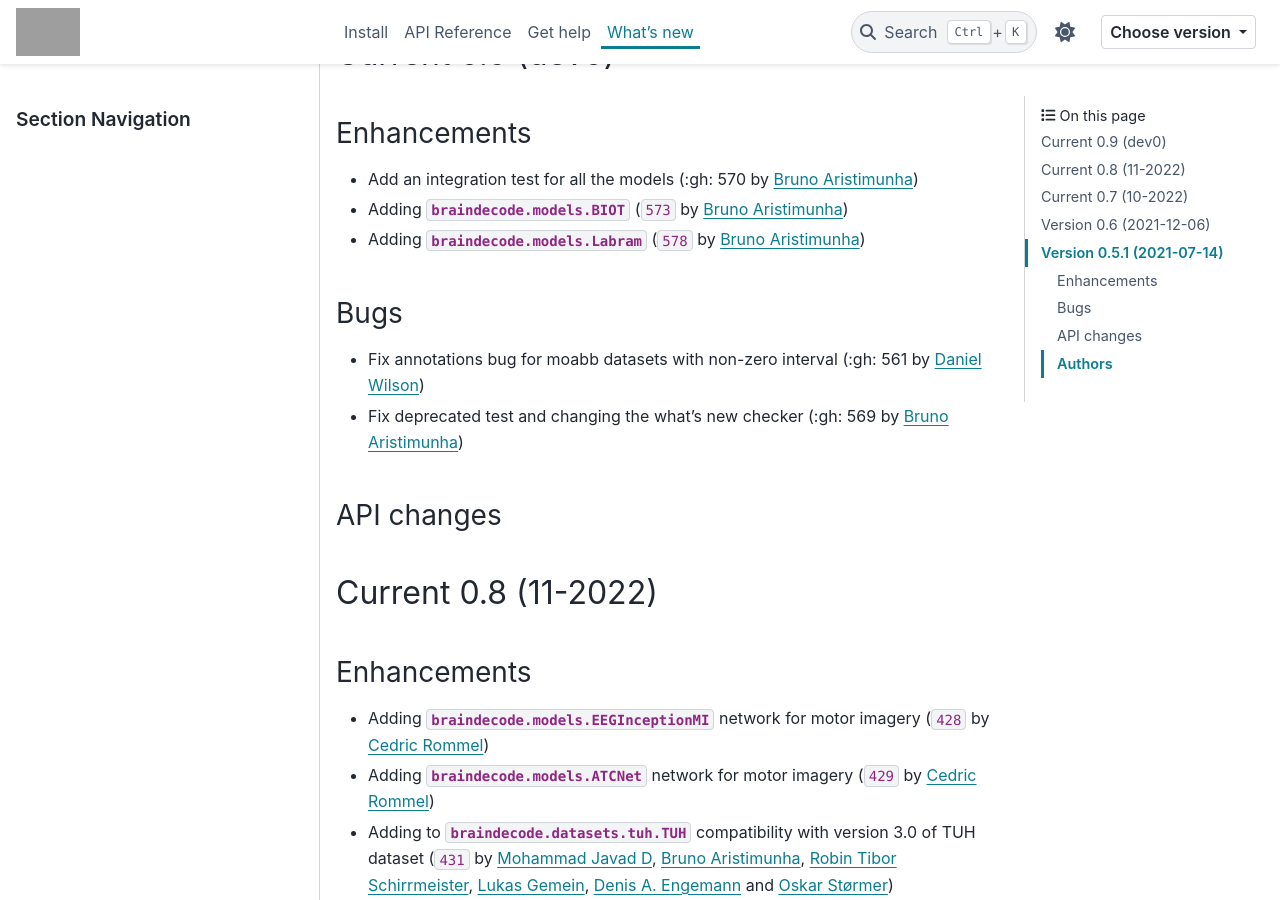
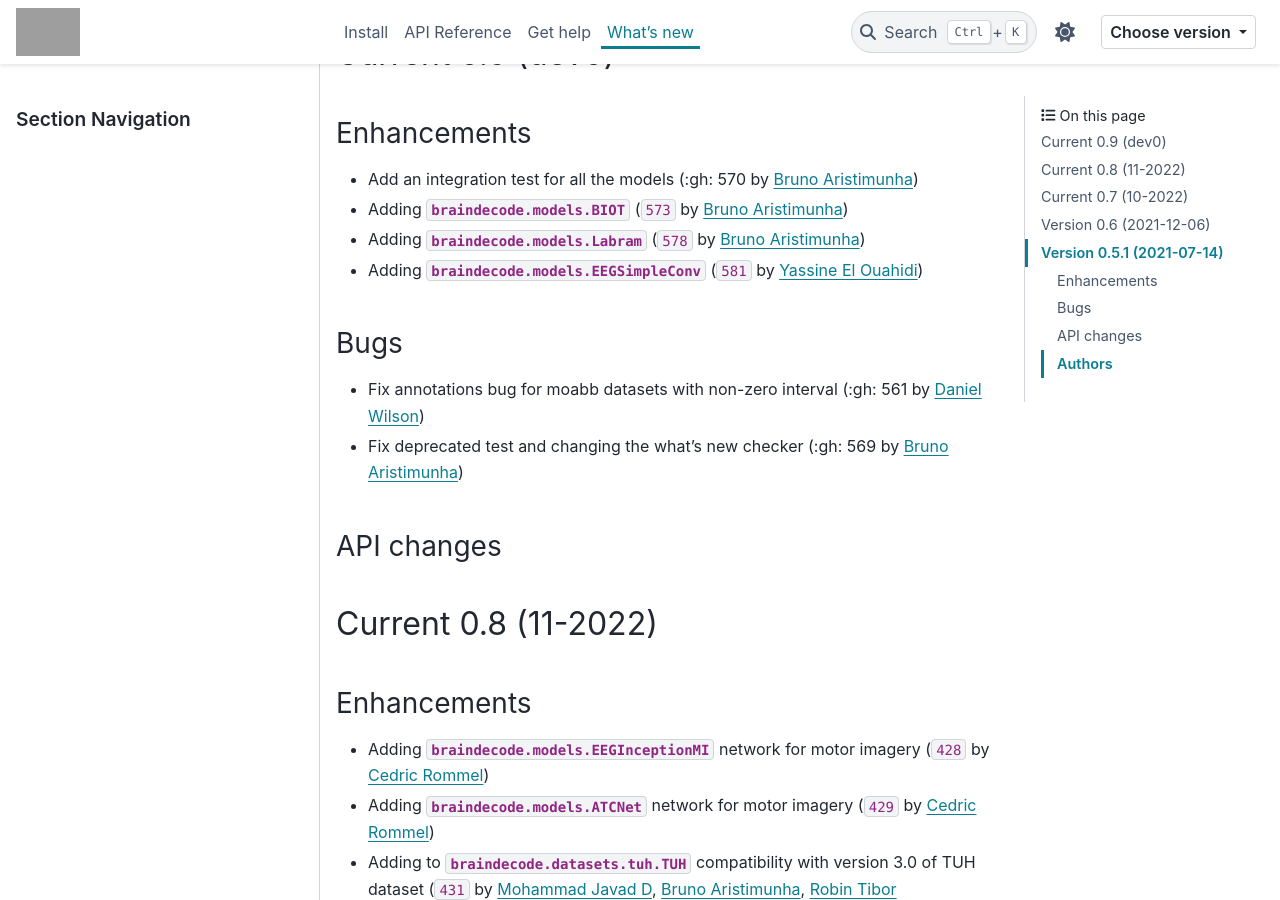
Before and after one commit to braindecode/braindecode, a Sphinx documentation site: the page built from docs/whats_new.rst, in a window 1280 px wide and 900 px high, scrolled down 352 px. Built offline with Sphinx 7.4.7 and the PyData theme 0.15.4, drawn with Linux system fonts in a browser that asks for light colours; pages that are not in the unit, such as notebooks, are missing from menus; comment, search, counter and statistics services are not loaded; cross-references to code outside the pages are shown as plain code; grey boxes are pictures that could not be loaded.

Commit message:
changing the whats_new.rst file

```diff
--- a/docs/whats_new.rst
+++ b/docs/whats_new.rst
@@ -27,6 +27,7 @@ Enhancements
 - Add an integration test for all the models (:gh: 570 by `Bruno Aristimunha`_)
 - Adding :class:`braindecode.models.BIOT` (:gh:`573` by `Bruno Aristimunha`_)
 - Adding :class:`braindecode.models.Labram` (:gh:`578` by `Bruno Aristimunha`_)
+- Adding :class:`braindecode.models.EEGSimpleConv` (:gh:`581` by `Yassine El Ouahidi`_)
 
 
 Bugs
@@ -250,3 +251,4 @@ Authors
 .. _Sylvain Chevallier: https://github.com/sylvchev
 .. _Remi Delbouys: https://github.com/remidbs
 .. _Valentin Iovene: https://github.com/tgy
+.. _Yassine El Ouahidi: https://github.com/elouayas
```
